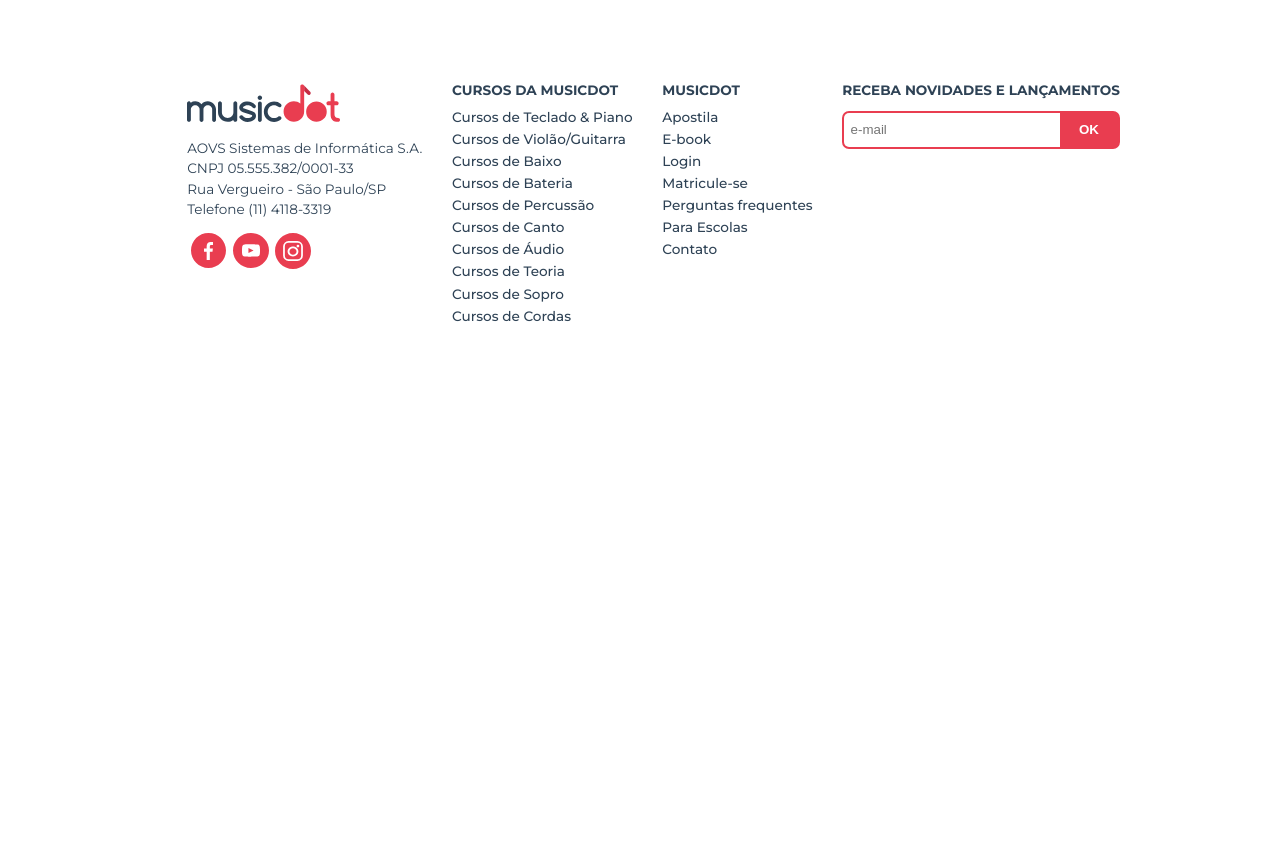
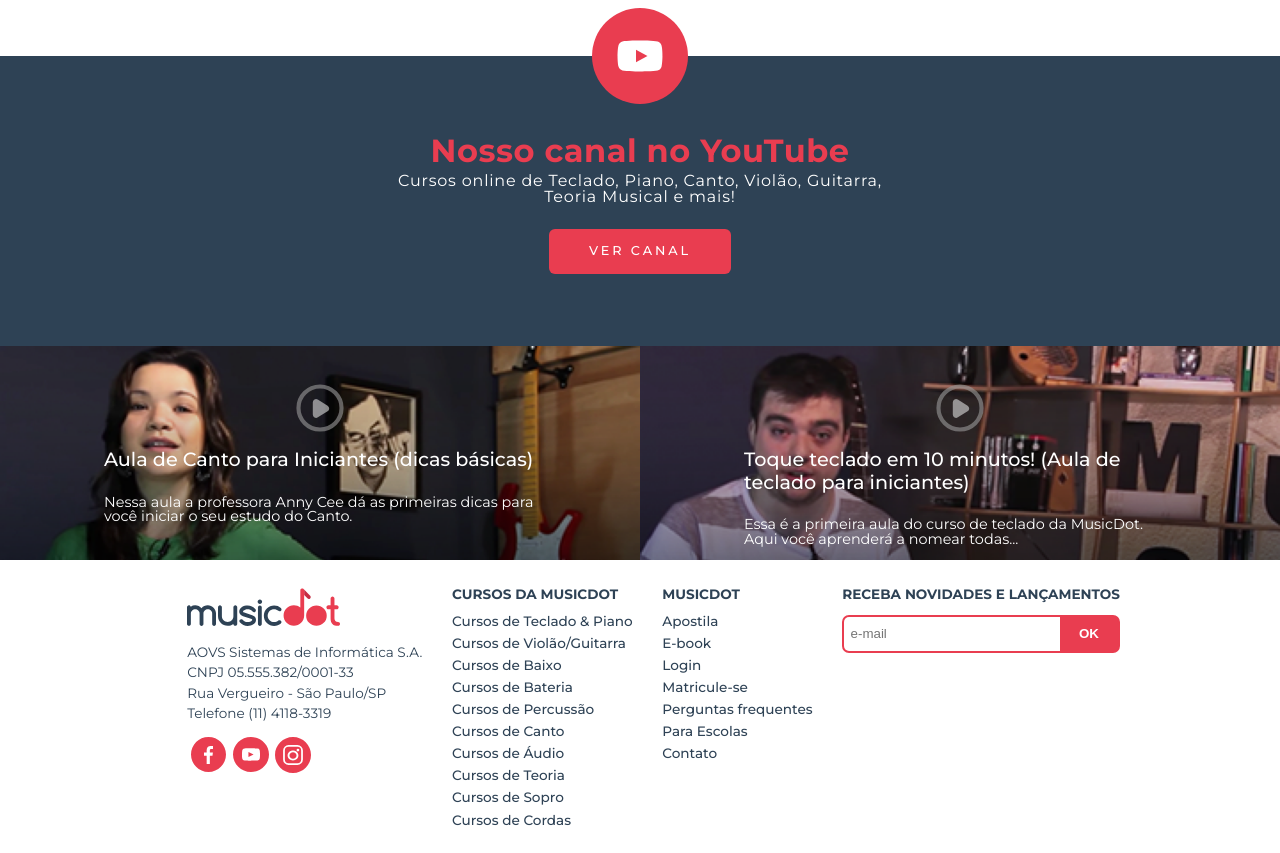
Before and after one commit to kscarby/kscarby.github.io, a plain HTML site: page index.html in a window 1280 px wide. Shown: the part 1997-2850 px from the top of the page. Before the commit the page ends 2356 px from the top, so only its background shows below. Drawn offline with Linux system fonts and the light colour scheme.

Commit message:
chamada-youtube

```diff
--- /dev/null
+++ b/css/chamada-youtube.css
@@ -0,0 +1,259 @@
+.chamada__youtube {
+
+background-color: #2e4255;
+
+display: grid;
+
+justify-items: center;
+
+}
+
+.chamada__youtube__canal {
+
+color: #fff;
+
+display: flex;
+
+flex-direction: column;
+
+align-items: center;
+
+text-align: center;
+
+padding: 1.2rem 2rem .9rem;
+
+position: relative;
+
+box-sizing: border-box;
+}
+
+.icone--youtube::before {
+
+content: "";
+
+width: 3rem;
+
+height: 3rem;
+
+background-image: url(../img/icone-youtube.svg);
+
+background-size: 100%;
+
+background-repeat: no-repeat;
+
+position: absolute;
+
+top: 0;
+
+left: 50%;
+
+transform: translate(-50%, -50%);
+}
+
+.canal__titulo {
+
+color: #e93d50;
+
+font-size: 1rem;
+
+font-weight: 700;
+
+margin-top: .9rem;
+
+margin-bottom: .1rem;
+
+letter-spacing: .5px;
+}
+
+.canal__texto {
+
+font-size: .6rem;
+
+letter-spacing: .8px;
+
+line-height: 12px;
+
+margin-bottom: 1rem;
+}
+
+.canal__button {
+
+color: #fff;
+
+background-color: #e93d50;
+}
+
+.video__descricao {
+
+width: 85%;
+}
+
+.descricao__titulo {
+
+font-size: .9rem;
+
+font-weight: 500;
+
+line-height: 15px;
+
+margin-bottom: .5rem;
+}
+
+.descricao__titulo::before {
+
+content: "";
+
+width: 3rem;
+
+height: 3rem;
+
+background-image: url(../img/play-button.svg);
+
+background-size: 100%;
+
+display: block;
+
+margin: 1.2rem auto 1rem;
+}
+
+.chamada__youtube--video1 {
+
+background-image: url(../img/videos-thumbnail-video1.png);
+}
+
+.chamada__youtube--video2 {
+
+background-image: url(../img/videos-thumbnail-video2.png);
+}
+
+.chamada__youtube--video1, .chamada__youtube--video2 {
+
+background-size: cover;
+
+width: 100%;
+}
+
+@media(min-width:768px) {
+
+.chamada__youtube {
+
+grid-template-columns: 1fr 1fr;
+
+grid-template-areas:
+
+"chamada chamada"
+
+"video1 video2";
+
+}
+
+
+.youtube__informacao {
+
+padding: 2rem 17%;
+
+box-sizing: border-box;
+
+grid-area: chamada;
+
+}
+
+
+.--icone-youtube::before {
+
+width: 5rem;
+
+height: 5rem;
+
+}
+
+.chamada__youtube--video1 {
+
+grid-area: video1;
+
+}
+
+
+.chamada__youtube--video2 {
+
+grid-area: video2;
+
+}
+
+
+.canal__titulo {
+
+font-size: 1.5rem;
+
+}
+
+
+.descricao__texto {
+
+font-size: .8rem;
+
+}
+}
+
+@media(min-width:1200px) {
+
+.youtube__informacao {
+
+padding: 4rem 20%;
+
+}
+
+
+.icone--youtube::before {
+
+width: 6rem;
+
+height: 6rem;
+
+}
+
+
+.canal__titulo {
+
+font-size: 2rem;
+
+margin-bottom: .4rem;
+
+}
+
+
+.canal__texto {
+
+font-size: 1rem;
+
+line-height: 1rem;
+
+}
+
+
+.video__descricao {
+
+width: 75%;
+
+text-align: left;
+
+}
+
+
+.descricao__titulo {
+
+font-size: 1.2rem;
+
+line-height: 1.4rem;
+
+margin-bottom: 1.5rem;
+
+}
+
+
+.descricao__texto {
+
+font-size: .9rem;
+
+}
+}
--- a/index.html
+++ b/index.html
@@ -7,15 +7,16 @@
 		<link rel="icon" href="img/favicon.ico">
 		<link rel="stylesheet" href="https://fonts.googleapis.com/css?family=Montserrat:300,400,500,
 600,700,&display=block">
-		<link rel="stylesheet" type="text/css" href="./css/reset.css">
-		<link rel="stylesheet" type="text/css" href="./css/cabecalho.css">
-		<link rel="stylesheet" type="text/css" href="css/form-newsletter.css">
-		<link rel="stylesheet" type="text/css" href="css/rodape.css">
-		<link rel="stylesheet" type="text/css" href="css/container.css">
-		<link rel="stylesheet" type="text/css" href="css/cursos.css">
-		<link rel="stylesheet" type="text/css" href="css/video.css">
-		<link rel="stylesheet" type="text/css" href="css/planos.css">
-		<link rel="stylesheet" type="text/css" href="css/beneficios.css">
+		<link rel="stylesheet" href="css/reset.css">
+		<link rel="stylesheet" href="css/container.css">
+		<link rel="stylesheet" href="css/cabecalho.css">
+		<link rel="stylesheet" href="css/cursos.css">
+		<link rel="stylesheet" href="css/video.css">
+		<link rel="stylesheet" href="css/planos.css">
+		<link rel="stylesheet" href="css/beneficios.css">
+		<link rel="stylesheet" href="css/chamada-youtube.css">
+		<link rel="stylesheet" href="css/rodape.css">
+		<link rel="stylesheet" href="css/form-newsletter.css">
 	</head>
 	<body>
 		<header class="cabecalho container">
@@ -132,6 +133,27 @@
 
 			</section>
 
+			<section class="chamada__youtube">
+				<article class="chamada__youtube__canal youtube__informacao icone--youtube --largura-grande">
+					<h2 class="canal__titulo">Nosso canal no YouTube</h2>
+					<p class="canal__texto">Cursos online de Teclado, Piano, Canto, Violão, Guitarra, Teoria Musical e mais!</p>
+					<a href="https://www.youtube.com/user/musicdotonline" class="canal__button botao">Ver	Canal</a>
+				</article>
+				<article class="chamada__youtube__canal chamada__youtube--video1">
+					<a class="video__descricao" href="#">
+					<h2 class="descricao__titulo">Aula de Canto para Iniciantes (dicas básicas)</h2>
+					<p class="descricao__texto">Nessa aula a professora Anny Cee dá as primeiras dicas para você iniciar o seu estudo do Canto.</p>
+					</a>
+				</article>
+				<article class="chamada__youtube__canal chamada__youtube--video2">
+					<a class="video__descricao" href="#">
+					<h2 class="descricao__titulo">Toque teclado em 10 minutos! (Aula de teclado para iniciantes)</h2>
+					<p class="descricao__texto">Essa é a primeira aula do curso de teclado da MusicDot.	Aqui você aprenderá a nomear todas...</p>
+				</a>
+				</article>
+
+			</section>
+
 		</main>
 
 		<footer class="rodape container">
```
